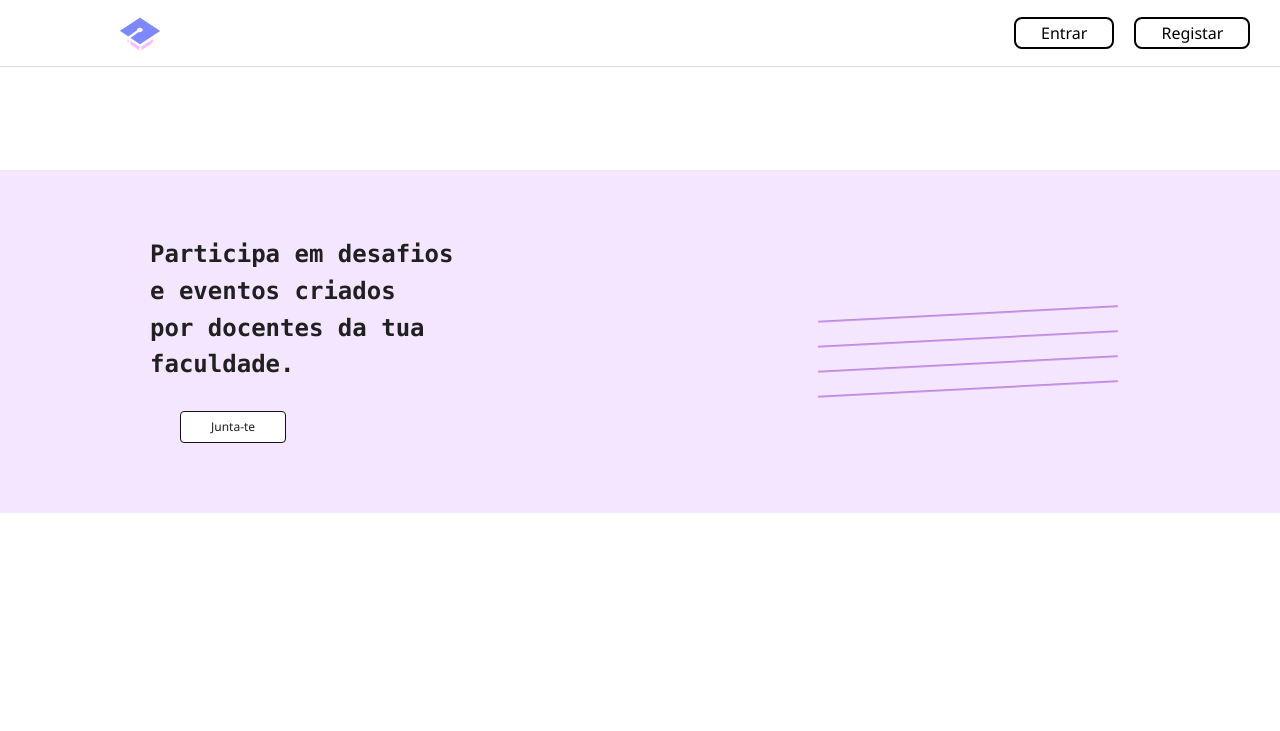
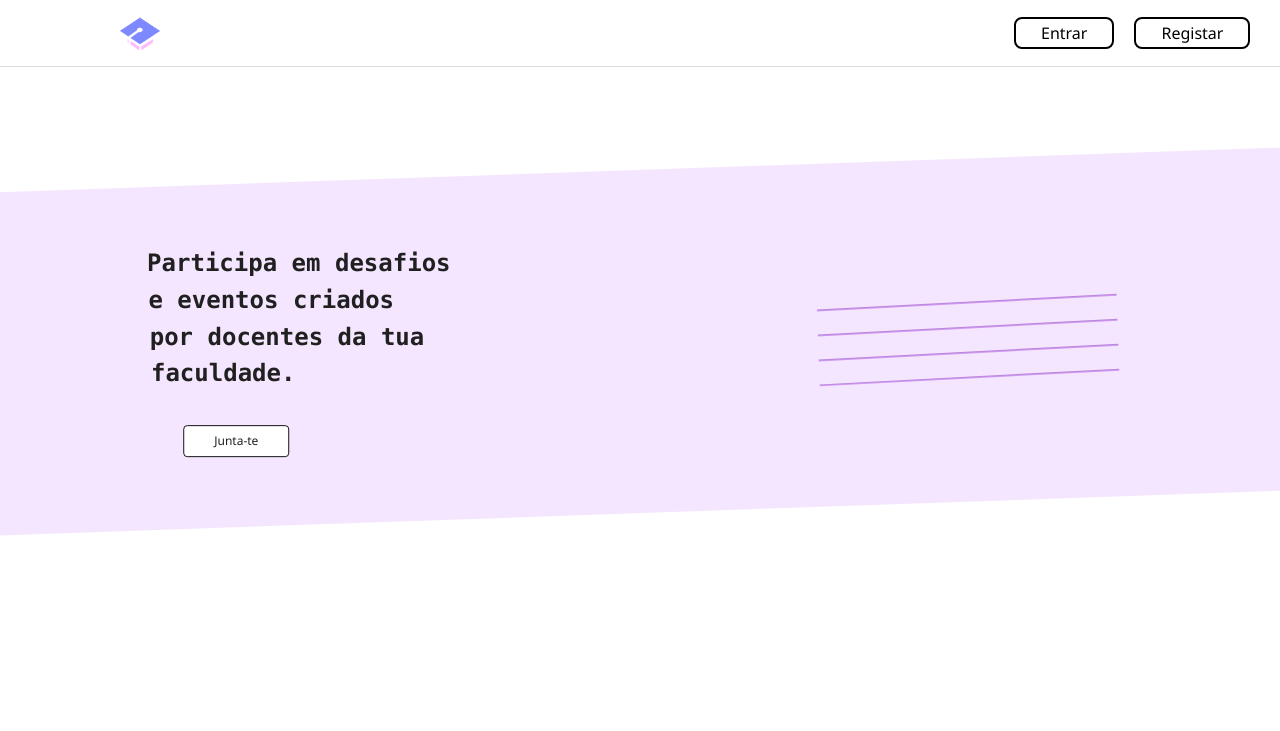
Before and after one commit to goncalomotaribeiro/webp2, a Vue app: page / in a window 1280 px wide. Shown: the top 731 px of the page. Built offline with nearby package versions, Linux system fonts and the light colour scheme.

Commit message:
landing_fim

```diff
--- a/src/views/LandingPage.vue
+++ b/src/views/LandingPage.vue
@@ -13,18 +13,19 @@
           type="submit"
           to="/register"
           data-target="#register"
+          style="transform: rotate(2deg)"
         >
-          Junta-te</b-button>
+          Junta-te</b-button
+        >
       </b-col>
 
       <!--  ------------ LINHAS ROXAS  ------------ -->
       <b-col sm class="text-right" style="margin-top: 50px">
-        <hr class="one">
-        <hr class="one">
-        <hr class="one">
-        <hr class="one">
+        <hr class="one" />
+        <hr class="one" />
+        <hr class="one" />
+        <hr class="one" />
       </b-col>
-
     </b-row>
 
     <b-container class="bv-example-row">
@@ -176,6 +177,7 @@ export default {};
   margin-bottom: 150px;
   padding-top: 70px;
   padding-bottom: 70px;
+  transform: rotate(-2deg);
 }
 
 #firstDiv h4 {
@@ -184,6 +186,7 @@ export default {};
   font-family: "Consolas";
   font-display: block;
   font-weight: bold;
+  transform: rotate(2deg);
 }
 
 #btnJunta {
@@ -198,13 +201,13 @@ export default {};
   background-color: #ffffff;
 }
 
-.one{
-  background: #CF98F3;
+.one {
+  background: #cf98f3;
   height: 1px;
   width: 300px;
   margin-top: 23px;
   display: block;
-  transform: rotate(-3deg);
+  transform: rotate(-1deg);
 }
 
 .bv-example-row {
```
